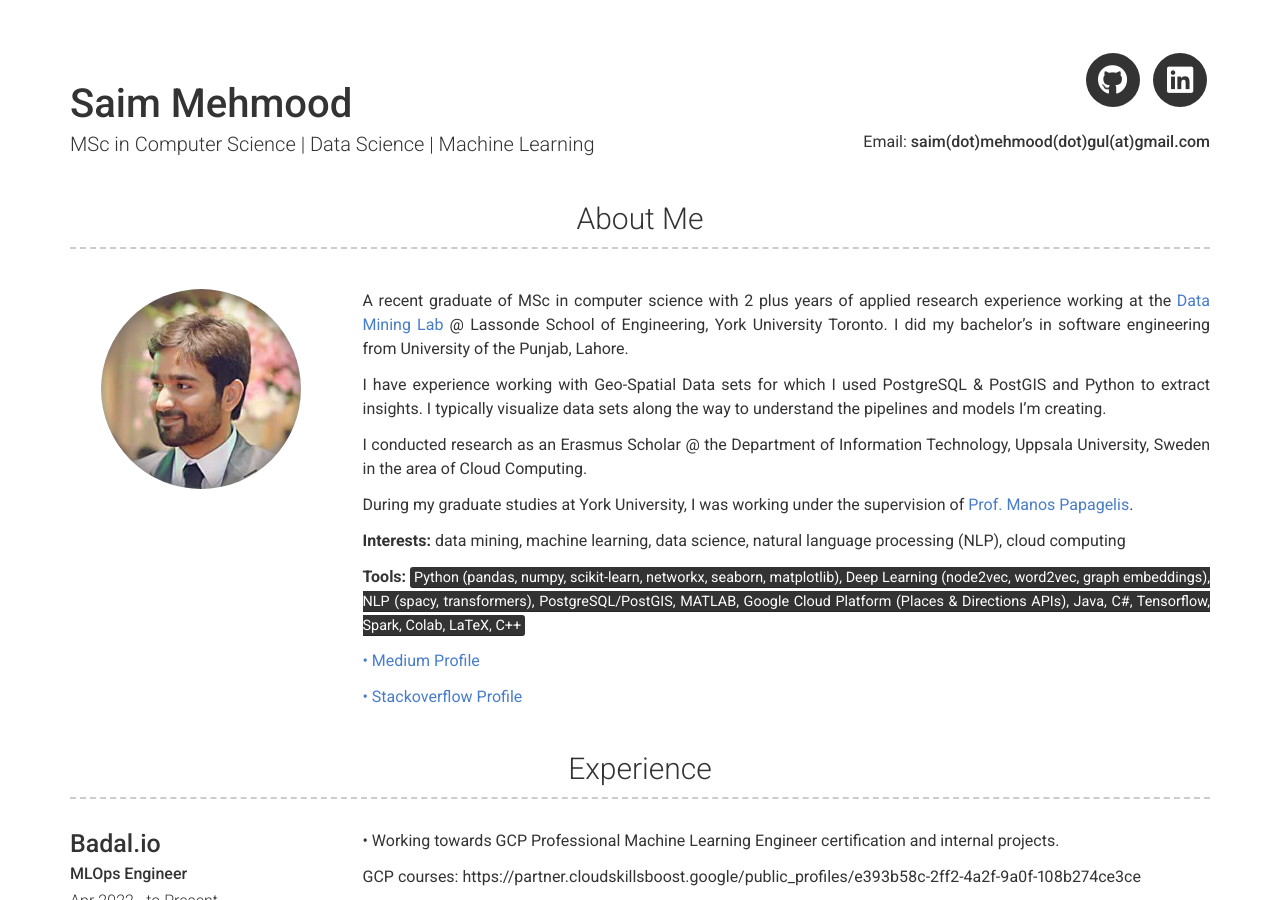
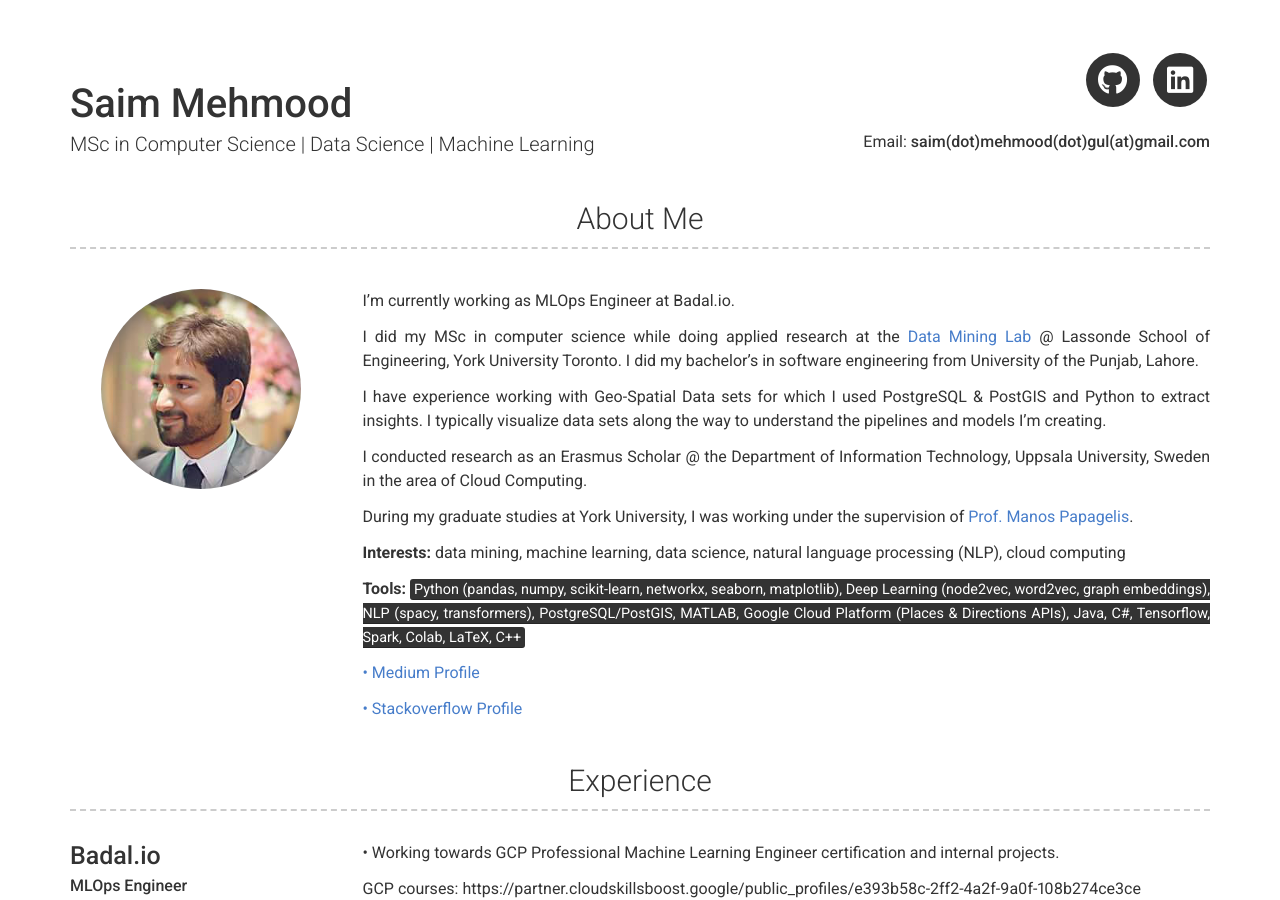
Before and after one commit to saimmehmood/saimmehmood.github.io, a Jekyll site: the page built from index.md, in a window 1280 px wide and 900 px high. Built offline with Jekyll 4.4.1, drawn with Linux system fonts in a browser that asks for light colours; nearby versions of some CDN libraries.

Commit message:
01/08/2022 2:06 am

```diff
--- a/_config.yml
+++ b/_config.yml
@@ -29,7 +29,9 @@ linkedin_username: saimmehmoodgul
 # about_title: About Me
 about_profile_image: images/circle-cropped.png
 about_content: | # this will include new lines to allow paragraphs
-    A recent graduate of MSc in computer science with 2 plus years of applied research experience working at the
+    I'm currently working as MLOps Engineer at Badal.io.
+
+    I did my MSc in computer science while doing applied research at the
     [Data Mining Lab](https://dminer.eecs.yorku.ca/) @ Lassonde School of Engineering, York University Toronto.
     I did my bachelor's in software engineering from University of the Punjab, Lahore.
 
```
Also changed, not shown: _data/experience.yml (line endings or trailing spaces), 1 other file.
